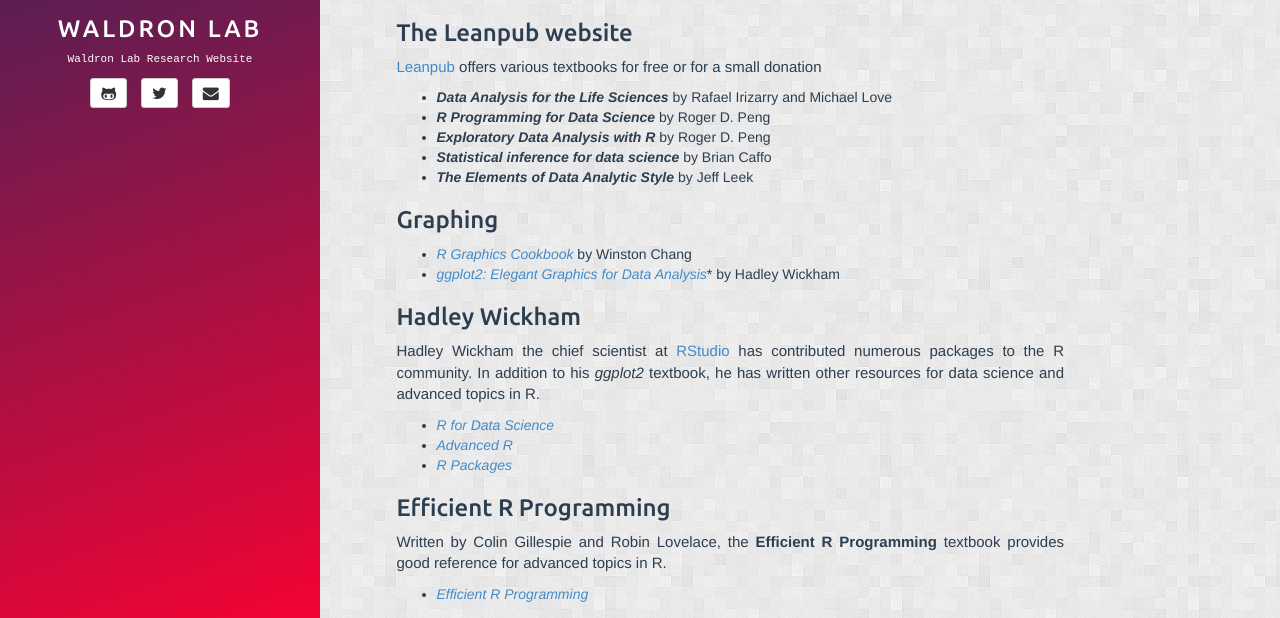
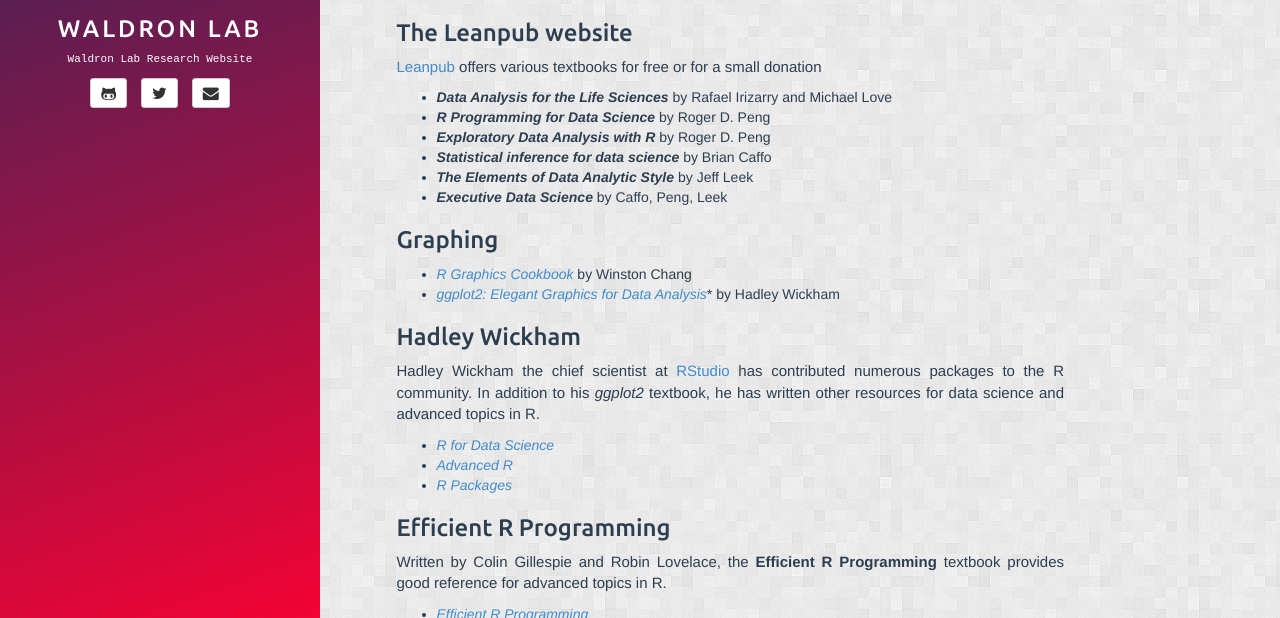
Before and after one commit to juadiegaitan/waldronlab.github.io, a Jekyll site: the page built from _posts/2016-04-12-Textbooks.md, in a window 1280 px wide and 900 px high, cut to the strip 282-900 px from the top of the window. Built offline with Jekyll 4.4.1, drawn with Linux system fonts in a browser that asks for light colours.

Commit message:
add Exec Data Sci to textbooks

```diff
--- a/_posts/2016-04-12-Textbooks.md
+++ b/_posts/2016-04-12-Textbooks.md
@@ -22,6 +22,7 @@
 - **_Exploratory Data Analysis with R_** by Roger D. Peng
 - **_Statistical inference for data science_** by Brian Caffo
 - **_The Elements of Data Analytic Style_** by Jeff Leek
+- **_Executive Data Science_** by Caffo, Peng, Leek
 
 ### Graphing
 
```
